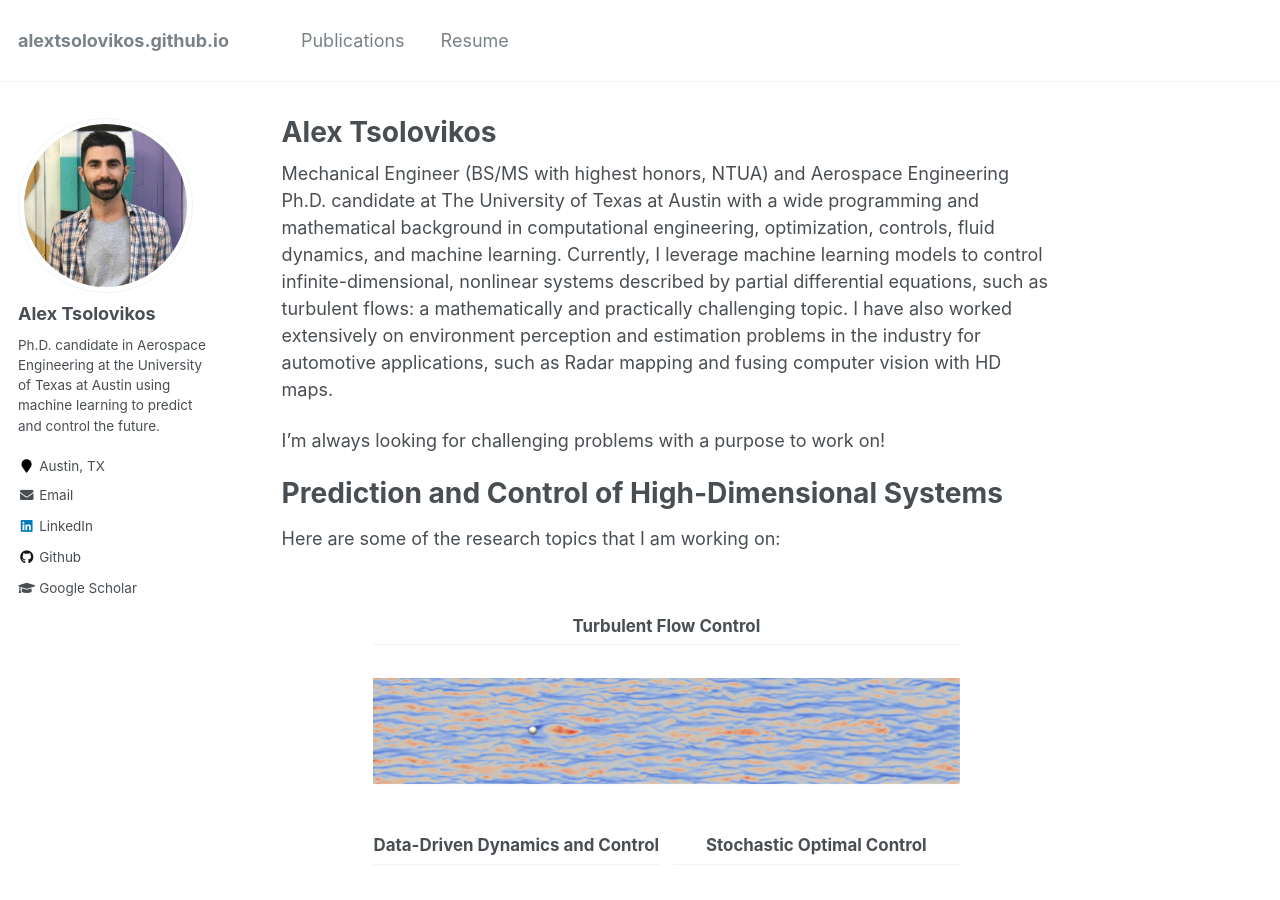
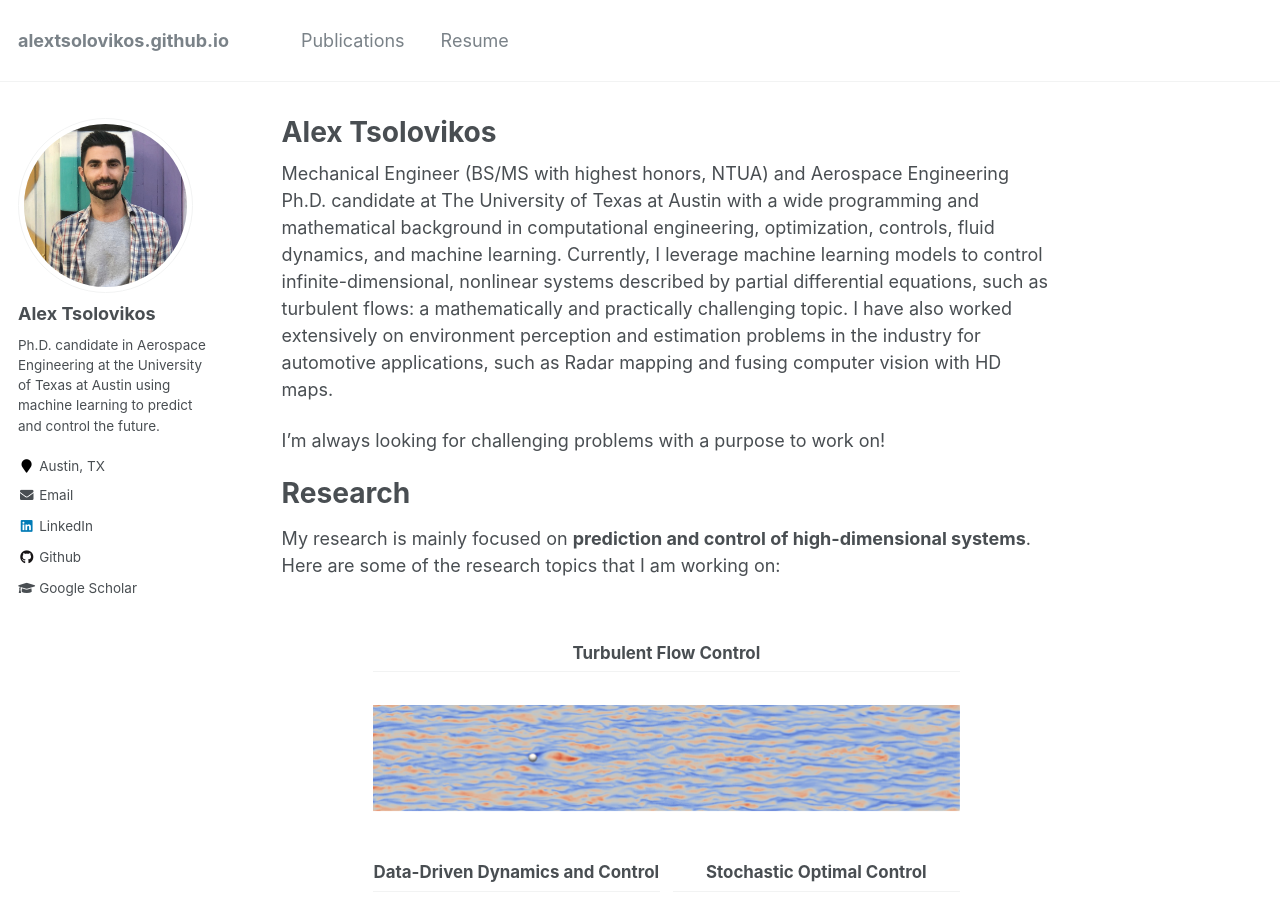
Before and after one commit to alextsolovikos/alextsolovikos.github.io, a Jekyll site: the page built from _pages/about.md, in a window 1280 px wide and 900 px high. Built offline with Jekyll 4.4.1, drawn with Linux system fonts in a browser that asks for light colours.

Commit message:
Update about.md

```diff
--- a/_pages/about.md
+++ b/_pages/about.md
@@ -13,9 +13,9 @@ Mechanical Engineer (BS/MS with highest honors, NTUA) and Aerospace Engineering
 I'm always looking for challenging problems with a purpose to work on!
 
 
-# Prediction and Control of High-Dimensional Systems
+# Research
 
-Here are some of the research topics that I am working on:
+My research is mainly focused on **prediction and control of high-dimensional systems**. Here are some of the research topics that I am working on:
 
 
 <table style="width: 600px; margin-left: auto; margin-right: auto; border: 0px;">
```
